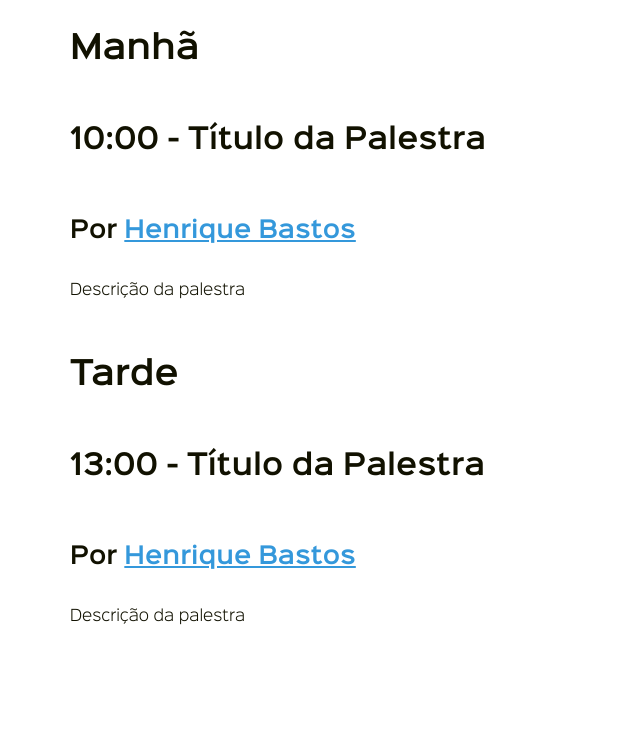
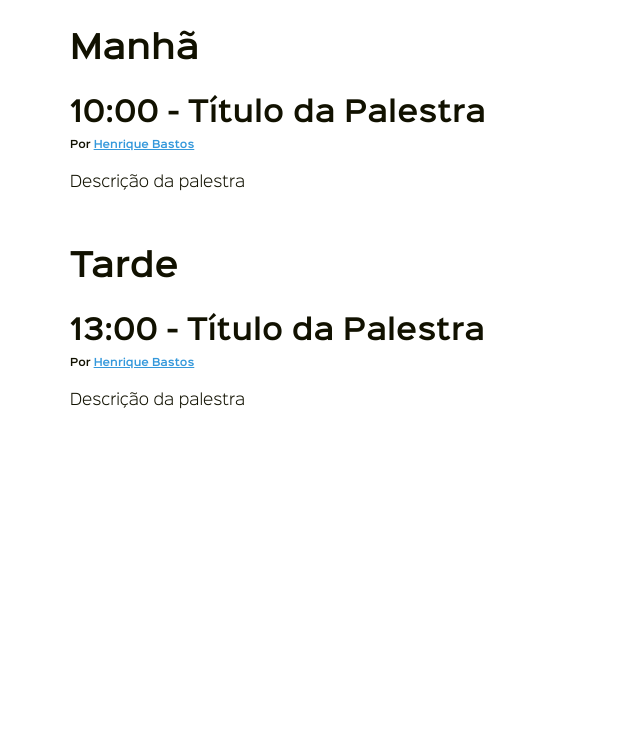
Before and after one commit to henriquebastos/eventex, a Django app: page /palestras/ in a window 1280 px wide. Shown: the part 90-832 px from the top of the page, without its empty margins (0-640 px from the left). After the commit the page ends 499 px from the top, so only its background shows below. Run offline with Django 3.2, Linux system fonts and the light colour scheme.

Commit message:
talk_list styling

```diff
--- a/eventex/core/static/css/main.css
+++ b/eventex/core/static/css/main.css
@@ -377,4 +377,15 @@ section header h2 {
     padding-right: 15px;
 }
 
+.talks h3{
+    padding: 0;
+    min-height: 0;
+}
+
+.talks h4{
+    min-height: 1em;
+    font-size: 1em;
+    padding: 0;
+    margin: 0;
+}
 /* Fim Customização */
```
